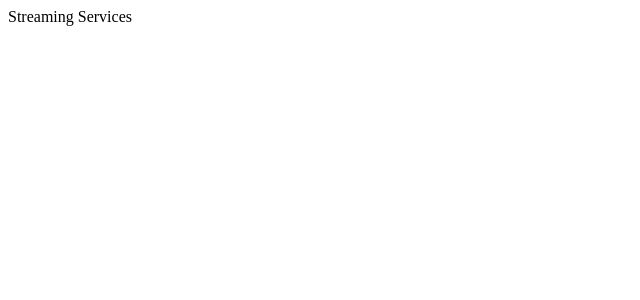
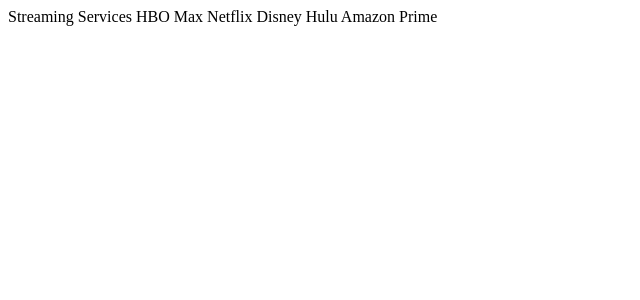
Before and after one commit to BrandonMinjares/FILMBOT, a React (Create React App) app in the folder frontend/: page /#/onboarding/streamingservices in a window 1280 px wide. Shown: the top 300 px of the page, without its empty margins (0-640 px from the left). Built offline with nearby package versions, Linux system fonts and the light colour scheme.

Commit message:
Added streaming services examples

```diff
--- a/frontend/src/components/StreamingServices.jsx
+++ b/frontend/src/components/StreamingServices.jsx
@@ -20,6 +20,12 @@
  */
 export default function StreamingServices() {
   return (
-    <div>Streaming Services</div>
+    <div>Streaming Services
+          HBO Max
+          Netflix
+          Disney
+          Hulu
+          Amazon Prime
+    </div>
   );
 }
```
